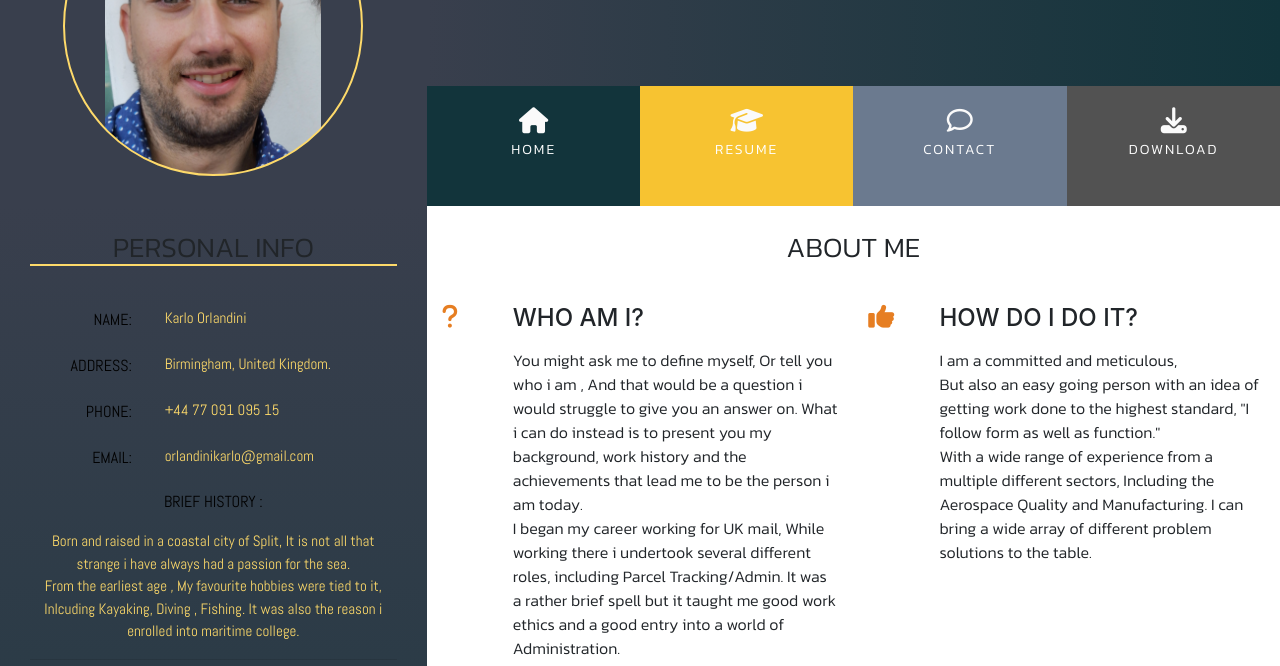
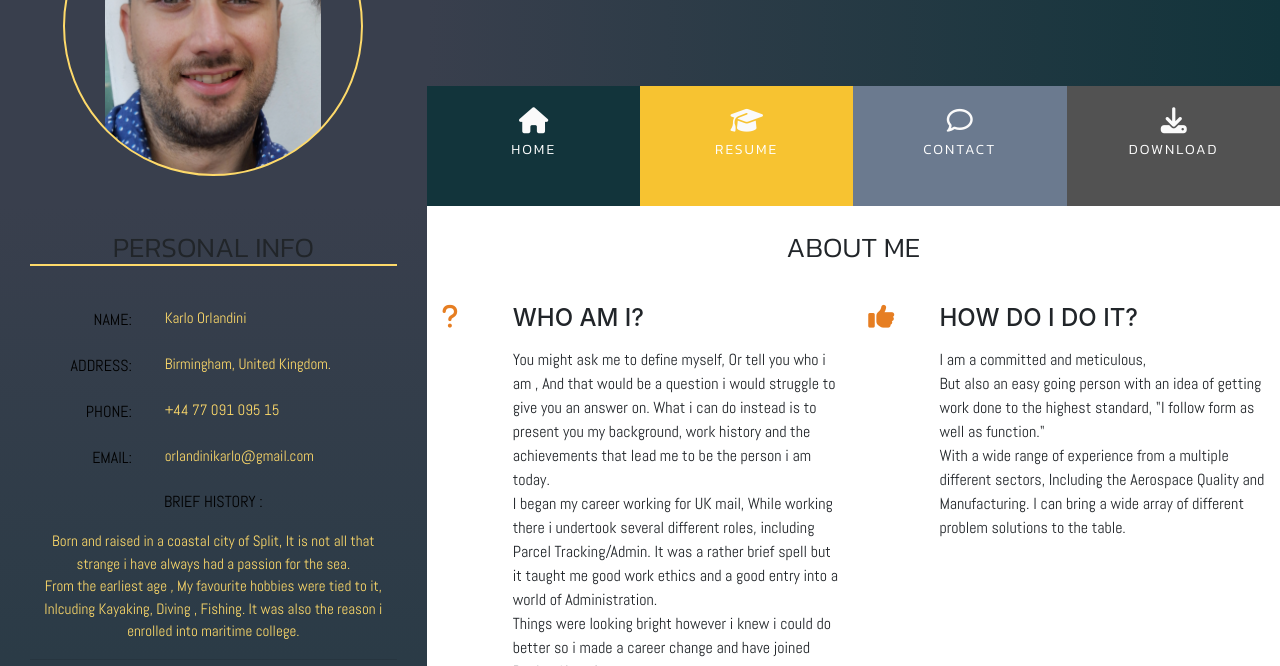
Before and after one commit to Karlox01/My-CV-Karlo, a plain HTML site: page index.html in a window 1280 px wide. Shown: the part 134-800 px from the top of the page. Drawn offline with nearby package versions, Linux system fonts and the light colour scheme.

Commit message:
add new font family to the main home page text to Abel

```diff
--- a/assets/css/style.css
+++ b/assets/css/style.css
@@ -217,7 +217,7 @@ header {
 }
 
 .font-description {
-    font-family: 'Kanit', sans-serif;
+    font-family: 'Abel', sans-serif;
     font-weight: 300;
 }
 
```
